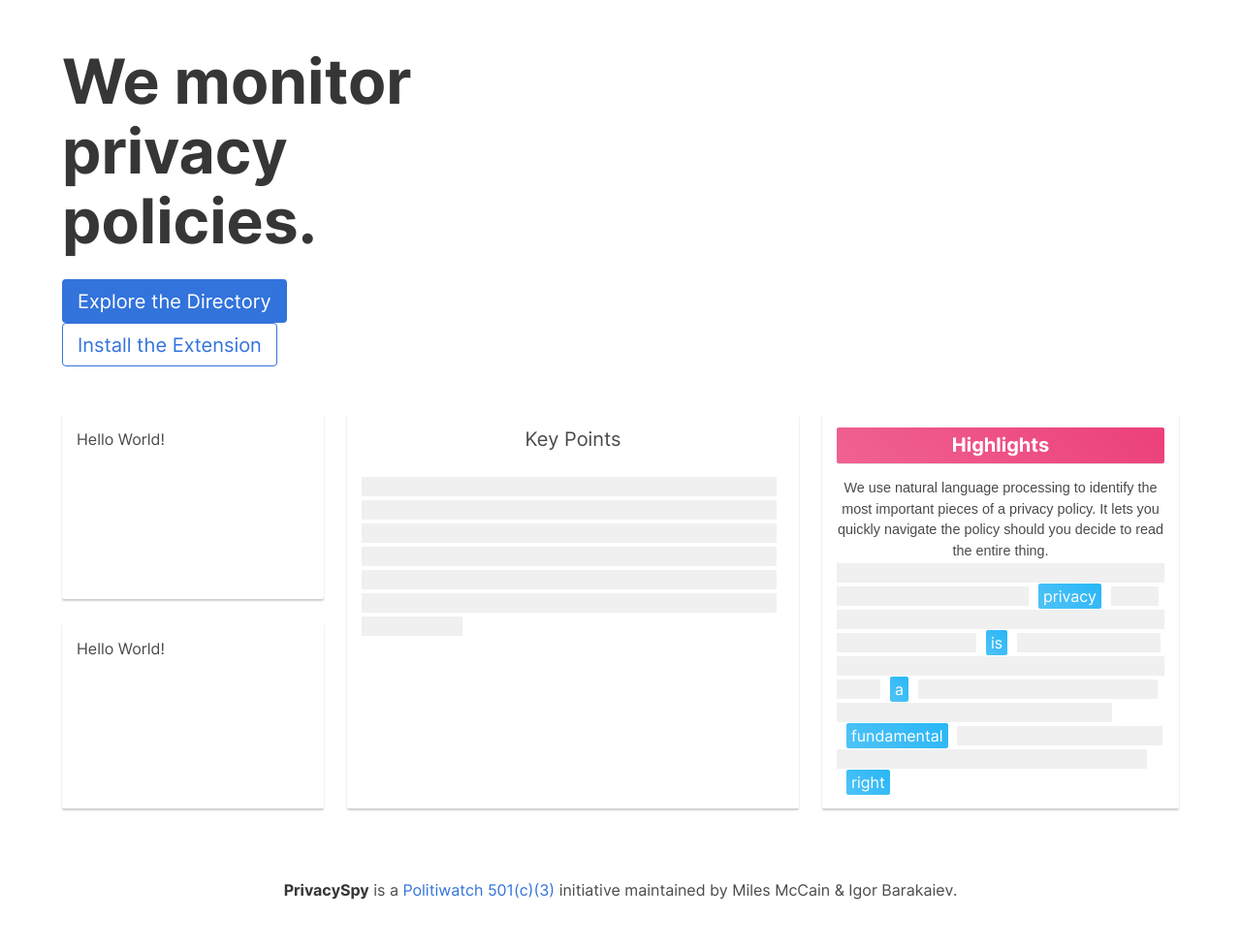
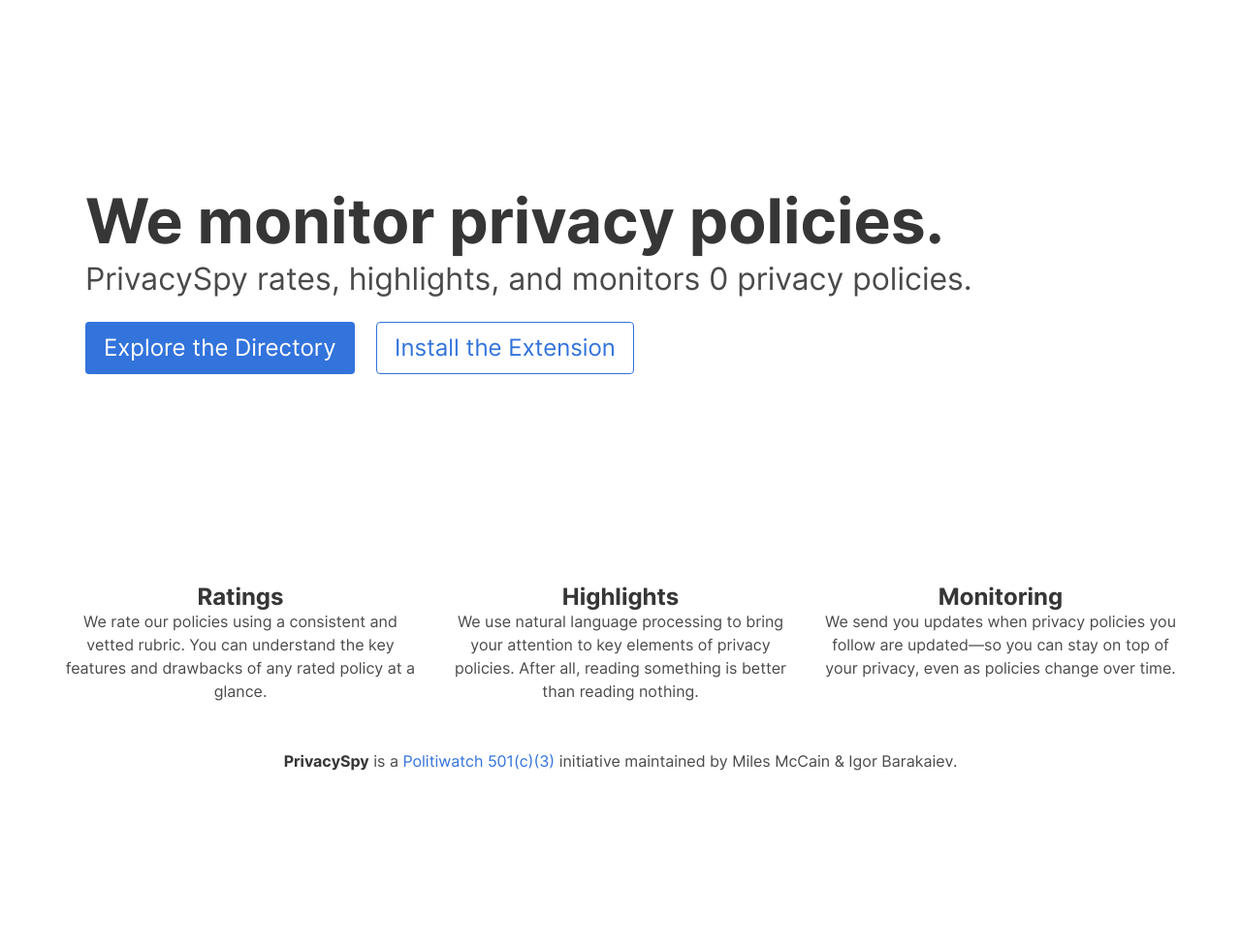
Before and after one commit to Politiwatch/privacyspy, a Django app: page / in a window 1280 px wide. Shown: the part 52-1030 px from the top of the page at 97% size. After the commit the page ends 847 px from the top, so only its background shows below. Run offline with Django 3.2, Linux system fonts and the light colour scheme; data that the repository does not hold is empty.

Commit message:
Work on homepage

```diff
--- a/privacyspy/core/templates/core/highlights.html
+++ b/privacyspy/core/templates/core/highlights.html
@@ -9,6 +9,6 @@
     {% endfor %}
 </div>
 <div class="expand-highlights">
-    <button class="button is-small is-dark is-outlined" onclick="showHighlights()">View All Highlights</button>
+    <button class="button is-small is-dark is-outlined" onclick="showHighlights()">Expand</button>
 </div>
 {% endif %}
--- a/privacyspy/core/templates/core/index.html
+++ b/privacyspy/core/templates/core/index.html
@@ -1,64 +1,50 @@
 {% extends 'core/base.html' %}
 
 {% block content %}
-<div class="columns">
-    <div class="column is-5">
-        <h1 class='title massive'>We monitor privacy policies.</h1>
-        <a class="button is-link is-medium" href="{% url 'directory' %}">
+<section class="hero is-medium is-bold">
+    <div class="hero-body">
+        <h1 class="title massive">
+            We monitor privacy policies.
+        </h1>
+        <h2 class="subtitle is-size-3">
+            PrivacySpy rates, highlights, and monitors {{total_policies}} privacy policies.
+        </h2>
+        <a class="button is-link is-large" href="{% url 'directory' %}">
             Explore the Directory
         </a>&nbsp;&nbsp;&nbsp;&nbsp;
-        <a class="button is-link is-medium is-outlined">
+        <a class="button is-link is-large is-outlined">
             Install the Extension
         </a>
     </div>
-</div>
+</section>
+<section class="hero is-small is-fullwidth">
+    <div class="hero-body">
+        <div class="columns">
+            {% for product in featured_products %}
+            <div class="column">
+                {% include 'core/product_box.html' %}
+            </div>
+            {% endfor %}
+        </div>
+    </div>
+</section>
 <br>
-<div class="tile is-ancestor">
-    <div class="tile is-parent is-vertical is-3">
-        <article class="tile is-child card">
-            <h4>Hello World!</h4>
-        </article>
-        <article class="tile is-child card">
-            <h4>Hello World!</h4>
-        </article>
+<div class="columns">
+    <div class="column has-text-centered">
+        <h3 class="title is-size-4 is-marginless">Ratings</h3>
+        <p>We rate our policies using a consistent and vetted rubric. You can understand the key features and drawbacks
+            of any rated policy at a glance.</p>
     </div>
-    <div class="tile is-parent is-5">
-        <article class="tile is-child card landing-highlights">
-            <p class="subtitle is-child has-text-centered">Key Points</p>
-            {% for keyword in keywords %}
-            <span class="landing-invisible-text">
-                {% for i in n %}
-                &nbsp;
-                {% endfor %}
-            </span>
-            {% endfor %}
-        </article>
+    <div class="column has-text-centered">
+        <h3 class="title is-size-4 is-marginless">Highlights</h3>
+        <p>We use natural language processing to bring your attention to key elements of privacy policies. After all,
+            reading something is better than reading nothing.</p>
     </div>
-    <div class="tile is-parent is-4">
-        <article class="tile is-child card">
-            <div class="card-header">
-                <p class="has-text-centered">Highlights</p>
-            </div>
-            <p class="card-description has-text-centered">We use natural language processing to identify the most
-                important pieces of a
-                privacy policy. It lets you
-                quickly navigate the policy should you decide to read the entire thing.</p>
-            <div class="landing-highlights">
-                {% for keyword in keywords %}
-                <span class="landing-invisible-text">
-                    {% for i in n %}
-                    &nbsp;
-                    {% endfor %}
-                </span>
-                <span class="landing-visible-text">{{ keyword }}</span>
-                {% endfor %}
-            </div>
-        </article>
+    <div class="column has-text-centered">
+        <h3 class="title is-size-4 is-marginless">Monitoring</h3>
+        <p>We send you updates when privacy policies you follow are updated&mdash;so you can stay on top of your
+            privacy, even as policies change over time.</p>
     </div>
-</div>
-<br>
-<div class="has-text-centered">
-
 </div>
 <br>
 <div class="privacyspy-footer">
--- a/privacyspy/core/templates/core/product_box.html
+++ b/privacyspy/core/templates/core/product_box.html
@@ -10,7 +10,7 @@
             {% endif %}
             <div class="media-content is-upped">
                 <p class="is-size-5">
-                    <strong>{{product.name}}</strong>&nbsp;<span class="product-box-rating has-text-grey">
+                    <strong>{{product.name}}</strong>&nbsp;<span class="product-box-rating {{product.current_policy.color}}">
                         {% if product.current_policy.score > -1 %}{{product.current_policy.score|floatformat:"-1"}}/10{% else %}Unrated{% endif %}</span>
                 </p>
                 <p>{{product.description}}</p>
--- a/privacyspy/core/views.py
+++ b/privacyspy/core/views.py
@@ -13,8 +13,9 @@ def index(request):
         "n": range(60),
         "keywords": ["privacy", "is", "a",
                      "fundamental", "right"],
-        "products": Product.objects.filter(featured=True),
-        "user": request.user
+        "total_policies": PrivacyPolicy.objects.all().count(),
+        "user": request.user,
+        "featured_products": Product.objects.filter(featured=True)[:3]
     })
 
 
@@ -170,7 +171,7 @@ def directory(request):
         "title": "Product Directory",
         "user": request.user,
         "request": request,
-        "products": Product.objects.all(),
+        "products": Product.objects.filter(featured=True),
         "num_policies": PrivacyPolicy.objects.filter(published=True).count()
     })
 
```
Also changed, not shown: privacyspy/core/util.py (+7 -5 lines).
